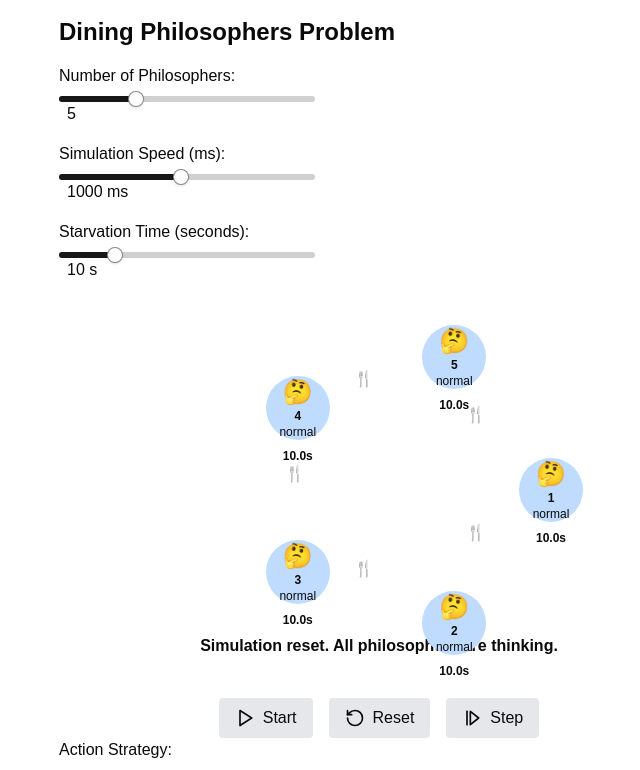
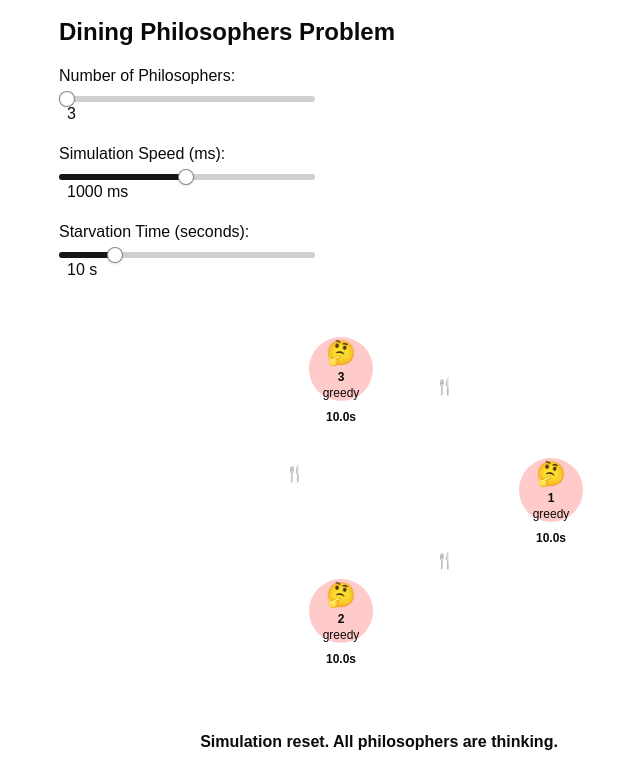
Before and after one commit to fearchangelo/dining-philosophers-demo, a Next.js app: page / in a window 1280 px wide. Shown: the top 770 px of the page, without its empty margins (261-901 px from the left). Built offline with nearby package versions, Linux system fonts and the light colour scheme.

Commit message:
Fixed greedy behavior removed polite behavior and starving first strategy

```diff
--- a/app/page.tsx
+++ b/app/page.tsx
@@ -6,7 +6,7 @@ import { Select, SelectContent, SelectItem, SelectTrigger, SelectValue } from "@
 import { Play, Pause, RotateCcw, StepForward } from 'lucide-react';
 
 const DiningPhilosophers = () => {
-  const [numPhilosophers, setNumPhilosophers] = useState(5);
+  const [numPhilosophers, setNumPhilosophers] = useState(3);
   const [philosophers, setPhilosophers] = useState([]);
   const [forks, setForks] = useState([]);
   const [timers, setTimers] = useState([]);
@@ -23,8 +23,8 @@ const DiningPhilosophers = () => {
   const [totalThinkingTime, setTotalThinkingTime] = useState([]);
 
   // New state for action strategy
-  const [actionStrategy, setActionStrategy] = useState('random');
-  const [currentPhilosopher, setCurrentPhilosopher] = useState(0);
+  const [actionStrategy, setActionStrategy] = useState('round-robin');
+  const [currentPhilosopher, setCurrentPhilosopher] = useState(-1);
 
   const resetSimulation = useCallback(() => {
     // @ts-expect-error "todo: fix type error"
@@ -37,7 +37,7 @@ const DiningPhilosophers = () => {
     setTimers(Array(numPhilosophers).fill(0));
 
     // @ts-expect-error "todo: fix type error"
-    setStrategies(Array(numPhilosophers).fill('normal'));
+    setStrategies(Array(numPhilosophers).fill('greedy'));
 
     // @ts-expect-error "todo: fix type error"
     setEatenCount(Array(numPhilosophers).fill(0));
@@ -53,7 +53,7 @@ const DiningPhilosophers = () => {
 
     setIsRunning(false);
     setExplanation('Simulation reset. All philosophers are thinking.');
-    setCurrentPhilosopher(0);
+    setCurrentPhilosopher(-1);
   }, [numPhilosophers]);
 
   useEffect(() => {
@@ -68,16 +68,6 @@ const DiningPhilosophers = () => {
         const next = (currentPhilosopher + 1) % numPhilosophers;
         setCurrentPhilosopher(next);
         return next;
-      case 'prioritize-starving':
-        let maxTimer = -1;
-        let starvingPhilosopher = 0;
-        timers.forEach((timer, index) => {
-          if (philosophers[index] === 'thinking' && timer > maxTimer) {
-            maxTimer = timer;
-            starvingPhilosopher = index;
-          }
-        });
-        return starvingPhilosopher;
       default:
         return 0;
     }
@@ -93,7 +83,7 @@ const DiningPhilosophers = () => {
       if (newState[index] === 'thinking') {
         const canEat = forks[leftFork] === null && forks[rightFork] === null;
 
-        if (canEat || (strategies[index] === 'greedy' && forks[leftFork] === index && forks[rightFork] === index)) {
+        if (canEat || (strategies[index] === 'greedy' && (forks[leftFork] === index || forks[leftFork] === null) && (forks[rightFork] === index) || forks[rightFork] === null)) {
           // @ts-expect-error "todo: fix type error"
           newState[index] = 'eating';
           setForks(prevForks => {
@@ -252,7 +242,6 @@ const DiningPhilosophers = () => {
   const getStrategyColor = (strategy) => {
     switch (strategy) {
       case 'normal': return 'bg-blue-200';
-      case 'polite': return 'bg-green-200';
       case 'greedy': return 'bg-red-200';
       default: return 'bg-blue-200';
     }
@@ -264,9 +253,7 @@ const DiningPhilosophers = () => {
       const newStrategies = [...prev];
       switch (newStrategies[index]) {
         // @ts-expect-error "todo: fix type error"
-        case 'normal': newStrategies[index] = 'polite'; break;
-          // @ts-expect-error "todo: fix type error"
-        case 'polite': newStrategies[index] = 'greedy'; break;
+        case 'normal': newStrategies[index] = 'greedy'; break;
           // @ts-expect-error "todo: fix type error"
         case 'greedy': newStrategies[index] = 'normal'; break;
       }
@@ -294,9 +281,9 @@ const DiningPhilosophers = () => {
         <Slider
           value={[speed]}
           onValueChange={(value) => setSpeed(value[0])}
-          min={100}
+          min={10}
           max={2000}
-          step={100}
+          step={10}
           className="w-64"
         />
         <span className="ml-2">{speed} ms</span>
@@ -361,6 +348,10 @@ const DiningPhilosophers = () => {
           );
         })}
       </div>
+      <br />
+      <br />
+      <br />
+      <br />
       <div className="text-center mb-4 h-12">
         <p className="font-semibold">{explanation}</p>
       </div>
@@ -394,15 +385,14 @@ const DiningPhilosophers = () => {
         </button>
       </div>
       <div className="mb-4">
-        <label className="block mb-2">Action Strategy:</label>
+        <label className="block mb-2">Scheduling Algorithm:</label>
         <Select value={actionStrategy} onValueChange={setActionStrategy}>
           <SelectTrigger className="w-[180px]">
             <SelectValue placeholder="Select strategy" />
           </SelectTrigger>
           <SelectContent>
+            <SelectItem value="round-robin">Round-Robin</SelectItem>
             <SelectItem value="random">Random</SelectItem>
-            <SelectItem value="round-robin">Round-Robin</SelectItem>
-            <SelectItem value="prioritize-starving">Prioritize Starving</SelectItem>
           </SelectContent>
         </Select>
       </div>
```
